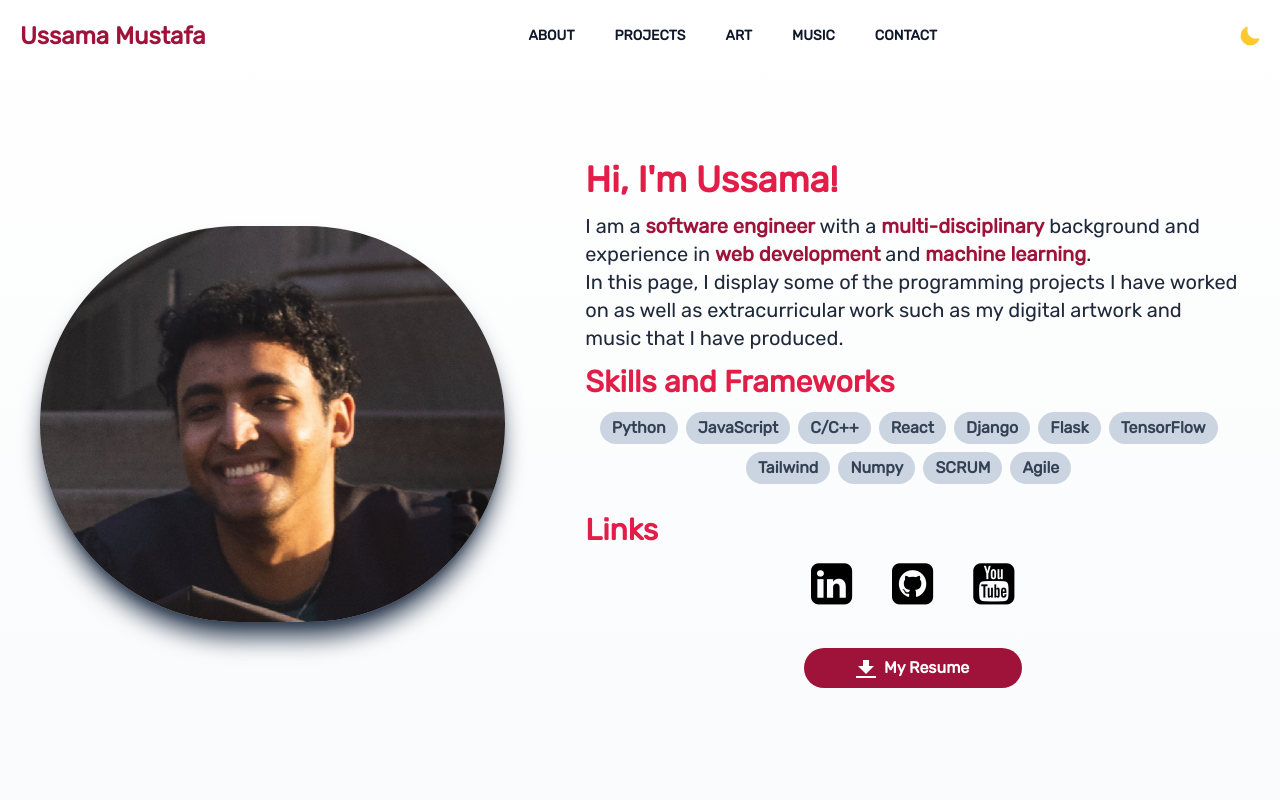
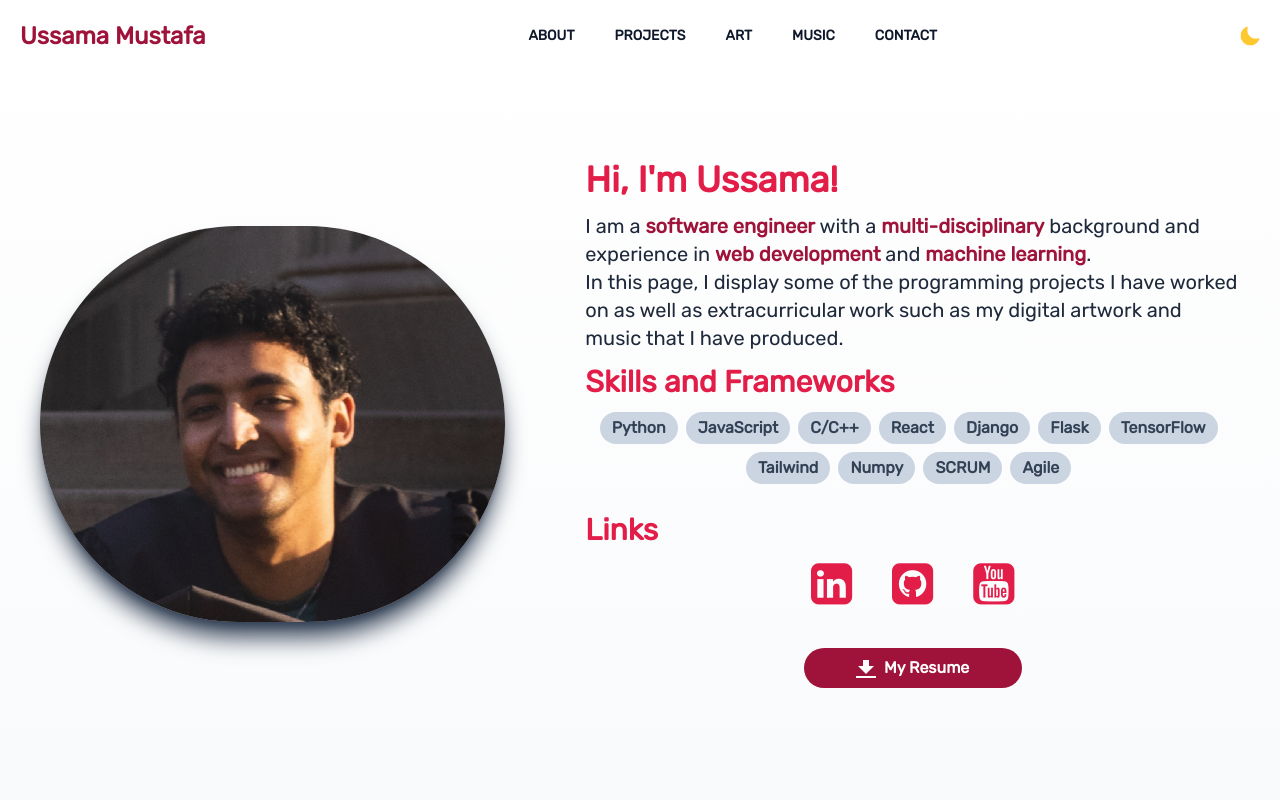
Before and after one commit to Ussarata/personal-portfolio, a website: page index.html in a window 1280 px wide. Shown: the top 800 px of the page. Drawn offline with Linux system fonts and the light colour scheme.

Commit message:
deleted contact form

```diff
--- a/index.html
+++ b/index.html
@@ -94,9 +94,9 @@
           </div>
           <h1 class="text-2xl md:text-3xl text-rose-600 font-bold">Links</h1>
           <div class="pb-2 flex flex-wrap justify-center">
-            <a href="https://www.linkedin.com/in/ussama-mustafa-ba9238203/" target="_blank"><i class="fa fa-linkedin-square inline-block ml-5 mr-5 mb-5" style="font-size:48px;color:black"></i></a>
-            <a href="https://github.com/Ussarata" target="_blank"><i class="fa fa-github-square inline-block ml-5 mr-5 mb-55" style="font-size:48px;color:black"></i></a>
-            <a href="https://www.youtube.com/channel/UCUE1BAliDZyNsVfXz2jSmaQ" target="_blank"><i class="fa fa-youtube-square inline-block ml-5 mr-5 mb-5" style="font-size:48px;color:black"></i></a>
+            <a href="https://www.linkedin.com/in/ussama-mustafa-ba9238203/" target="_blank"><i class="fa fa-linkedin-square inline-block ml-5 mr-5 mb-5" style="font-size:48px;color:rgb(225 29 72)"></i></a>
+            <a href="https://github.com/Ussarata" target="_blank"><i class="fa fa-github-square inline-block ml-5 mr-5 mb-55" style="font-size:48px;color:rgb(225 29 72)"></i></a>
+            <a href="https://www.youtube.com/channel/UCUE1BAliDZyNsVfXz2jSmaQ" target="_blank"><i class="fa fa-youtube-square inline-block ml-5 mr-5 mb-5" style="font-size:48px;color:rgb(225 29 72)"></i></a>
           </div>
           <button onclick="downloadPDF()" class="bg-rose-800 hover:bg-rose-600 transition-all text-white w-full md:w-1/3 font-bold py-2 px-4 rounded-full mx-auto">
             <div class="inline-flex items-center justify-center">
@@ -315,7 +315,7 @@
           </p>
         </div>
         <!-- Form -->
-        <div class="lg:py-8 px-4 mx-auto max-w-screen-md">
+        <!-- <div class="lg:py-8 px-4 mx-auto max-w-screen-md">
           <form action="#" class="space-y-8">
               <div>
                   <label for="email" class="block mb-2 text-base text-slate-900 dark:text-slate-300 font-bold">Email</label>
@@ -329,11 +329,11 @@
                   <label for="message" class="block mb-2 text-base text-slate-900 dark:text-slate-300 font-bold">Message</label>
                   <textarea id="message" rows="6" class="block p-2.5 w-full text-sm text-slate-900 bg-slate-50 rounded-lg shadow-sm border border-slate-300 focus:ring-primary-500 focus:border-primary-500 dark:bg-slate-700 dark:border-slate-600 dark:placeholder-slate-500 dark:text-white dark:focus:ring-primary-500 dark:focus:border-primary-500" placeholder="Type your email"></textarea>
               </div>
-              <div class="flex justify-center"> <!-- Added flex container with center alignment -->
+              <div class="flex justify-center">
                 <button type="submit" class="py-2 px-5 text-base font-bold text-white rounded-lg bg-rose-800 sm:w-fit hover:bg-rose-600 focus:ring-4 focus:outline-none focus:ring-primary-300 dark:bg-primary-600 dark:hover:bg-primary-700 dark:focus:ring-primary-800">Send</button>
               </div>
           </form>
-        </div>
+        </div> -->
 
         <!-- Contact Cards -->
         <div class="p-5 sm:p-0 flex flex-wrap justify-between">
```
